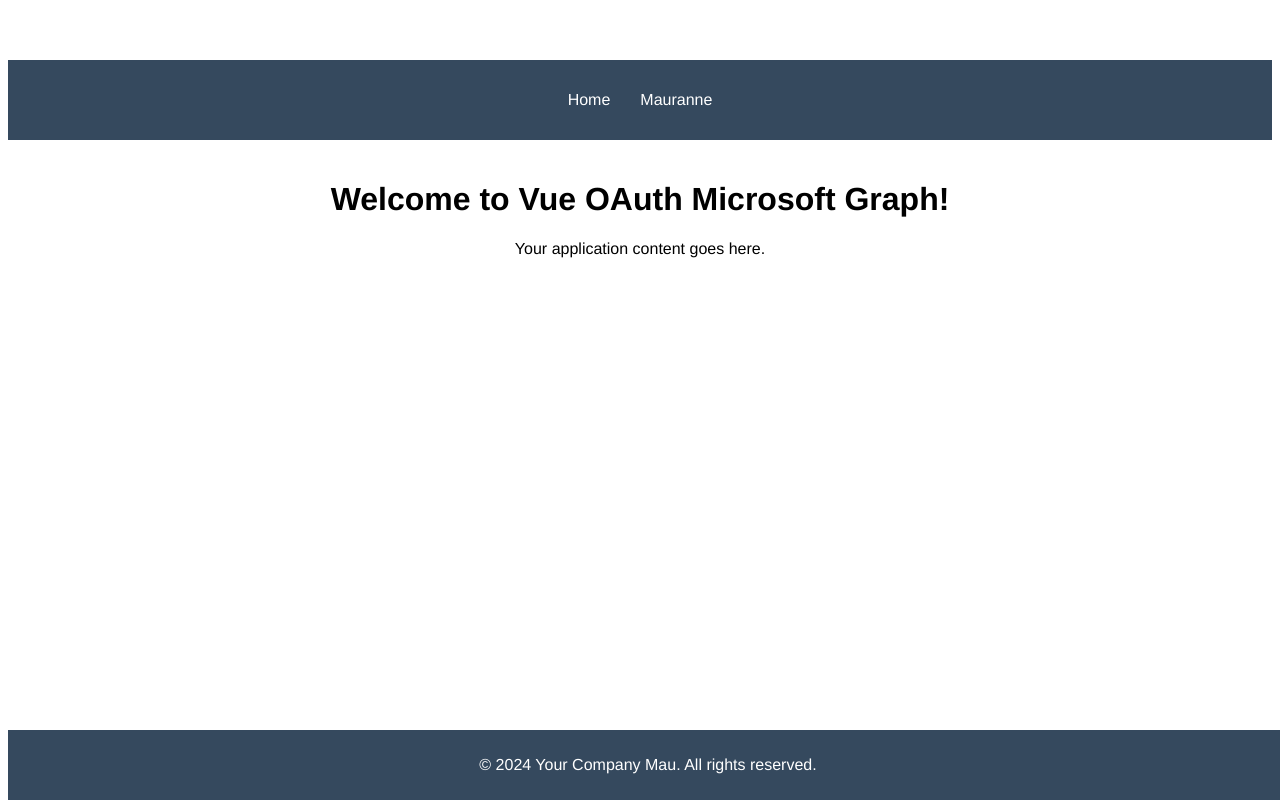
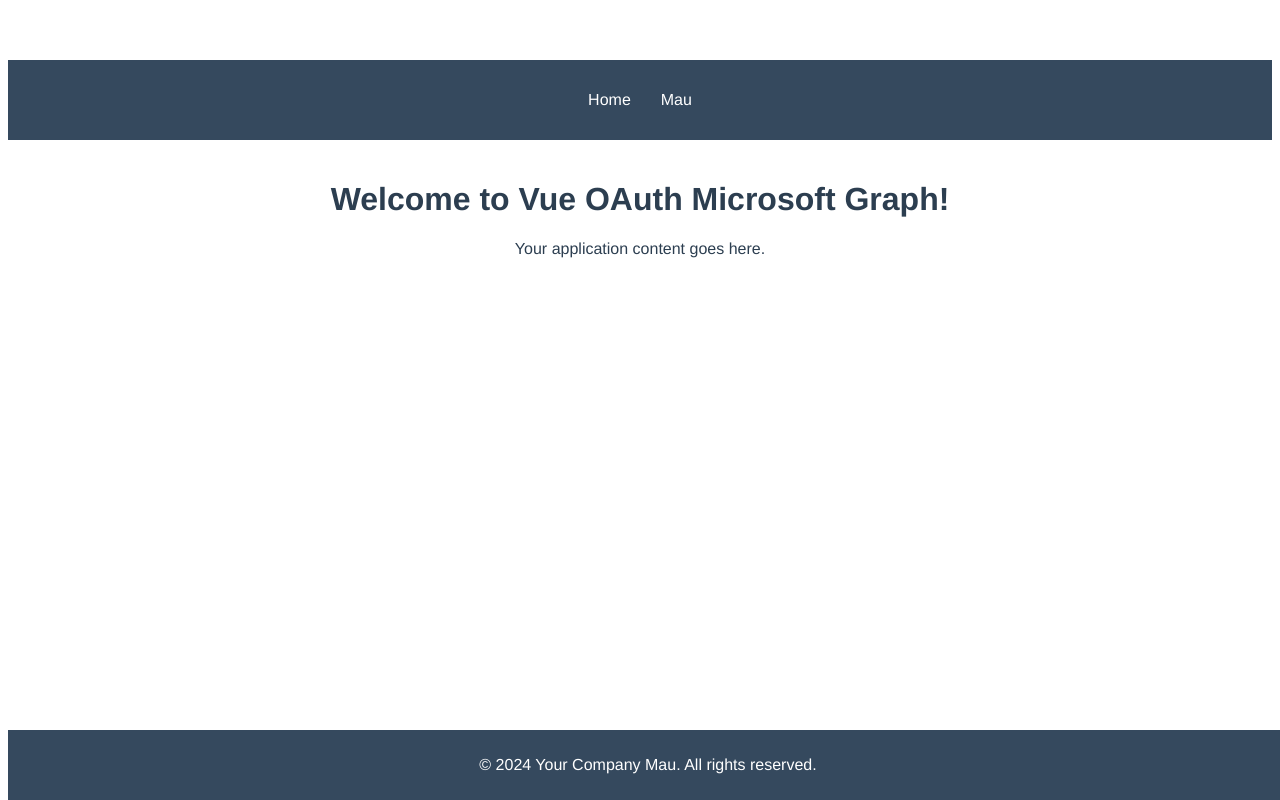
Before and after one commit to Mauranneakam/tp4, a Vue app: page / in a window 1280 px wide. Built offline with nearby package versions, Linux system fonts and the light colour scheme.

Commit message:
create BaseHeader and BaseFooter

```diff
--- a/public/index.html
+++ b/public/index.html
@@ -5,12 +5,10 @@
     <meta http-equiv="X-UA-Compatible" content="IE=edge">
     <meta name="viewport" content="width=device-width,initial-scale=1.0">
     <link rel="icon" href="<%= BASE_URL %>favicon.ico">
-    <title><%= htmlWebpackPlugin.options.title %></title>
+    <title>Vue OAuth Microsoft Graph</title>
   </head>
   <body>
-    <noscript>
-      <strong>We're sorry but <%= htmlWebpackPlugin.options.title %> doesn't work properly without JavaScript enabled. Please enable it to continue.</strong>
-    </noscript>
+
     <div id="app"></div>
     <!-- built files will be auto injected -->
   </body>
--- a/src/App.vue
+++ b/src/App.vue
@@ -1,10 +1,7 @@
 <template>
   <div id="app">
     <Header />
-    <main>
-      <h1>Welcome to Vue OAuth Microsoft Graph!</h1>
-      <p>Your application content goes here.</p>
-    </main>
+    <HomePage />
     <Footer />
   </div>
 </template>
@@ -12,12 +9,14 @@
 <script>
 import Header from './components/Header.vue';
 import Footer from './components/Footer.vue';
+import HomePage from './components/HomePage.vue';
 
 export default {
   name: 'App',
   components: {
     Header,
-    Footer
+    Footer,
+    HomePage
   }
 }
 </script>
@@ -26,10 +25,11 @@ export default {
 #app {
   font-family: Avenir, Helvetica, Arial, sans-serif;
   text-align: center;
-  color: #000000;
+  color: #2c3e50;
   margin-top: 60px;
 }
 main {
   padding: 20px;
+  margin-bottom: 60px; /* To avoid overlap with the footer */
 }
 </style>
--- a/src/components/Header.vue
+++ b/src/components/Header.vue
@@ -3,7 +3,7 @@
       <nav>
         <ul>
           <li><a href="#">Home</a></li>
-          <li><span>Mauranne</span></li>
+          <li><span>Mau</span></li>
         </ul>
       </nav>
     </header>
--- a/src/components/HomePage.vue
+++ b/src/components/HomePage.vue
@@ -1,7 +1,8 @@
 <template>
-    <div>
-      <h2>Welcome to the Home  Page!</h2>
-    </div>
+    <main>
+      <h1>Welcome to Vue OAuth Microsoft Graph!</h1>
+      <p>Your application content goes here.</p>
+    </main>
   </template>
 
   <script>
```
